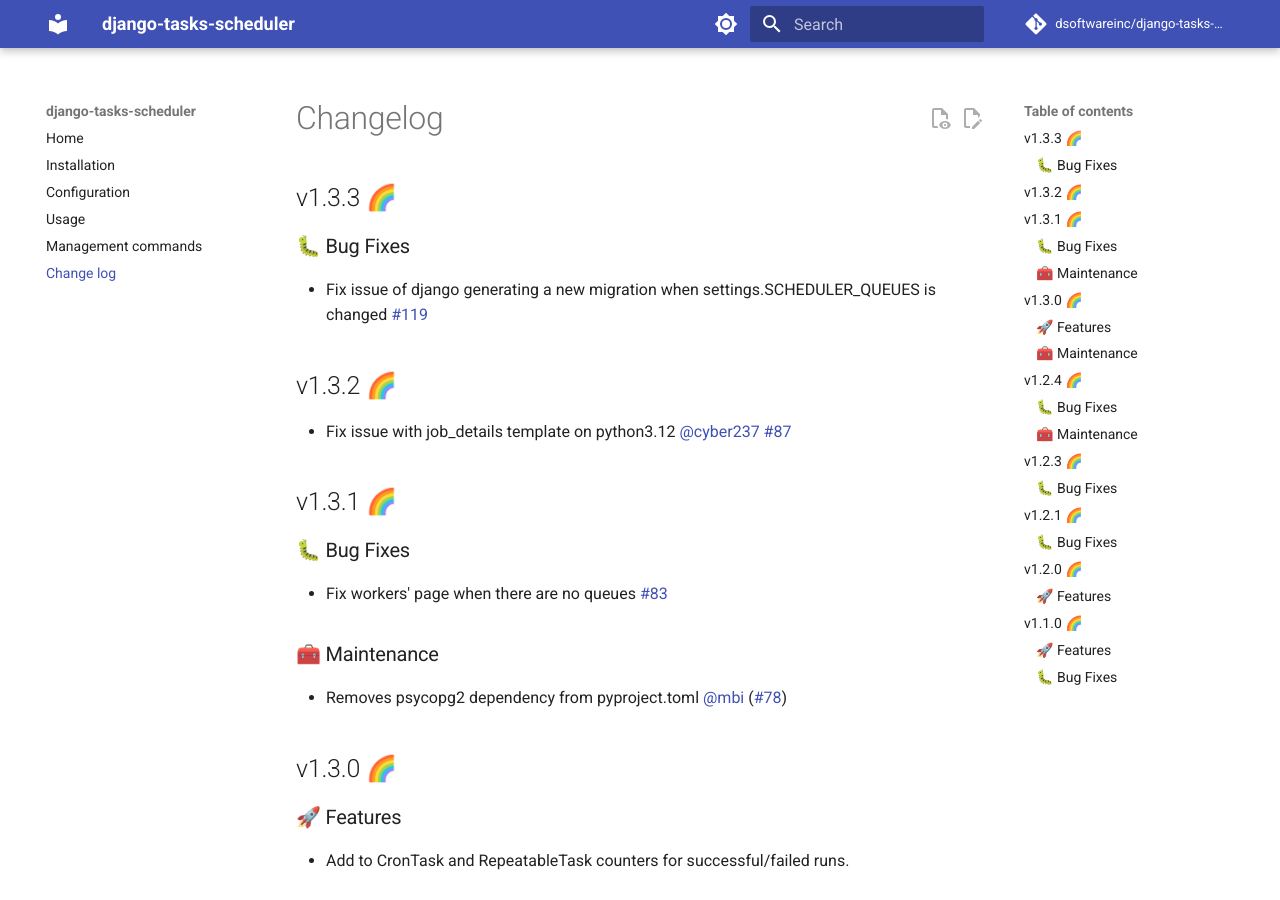
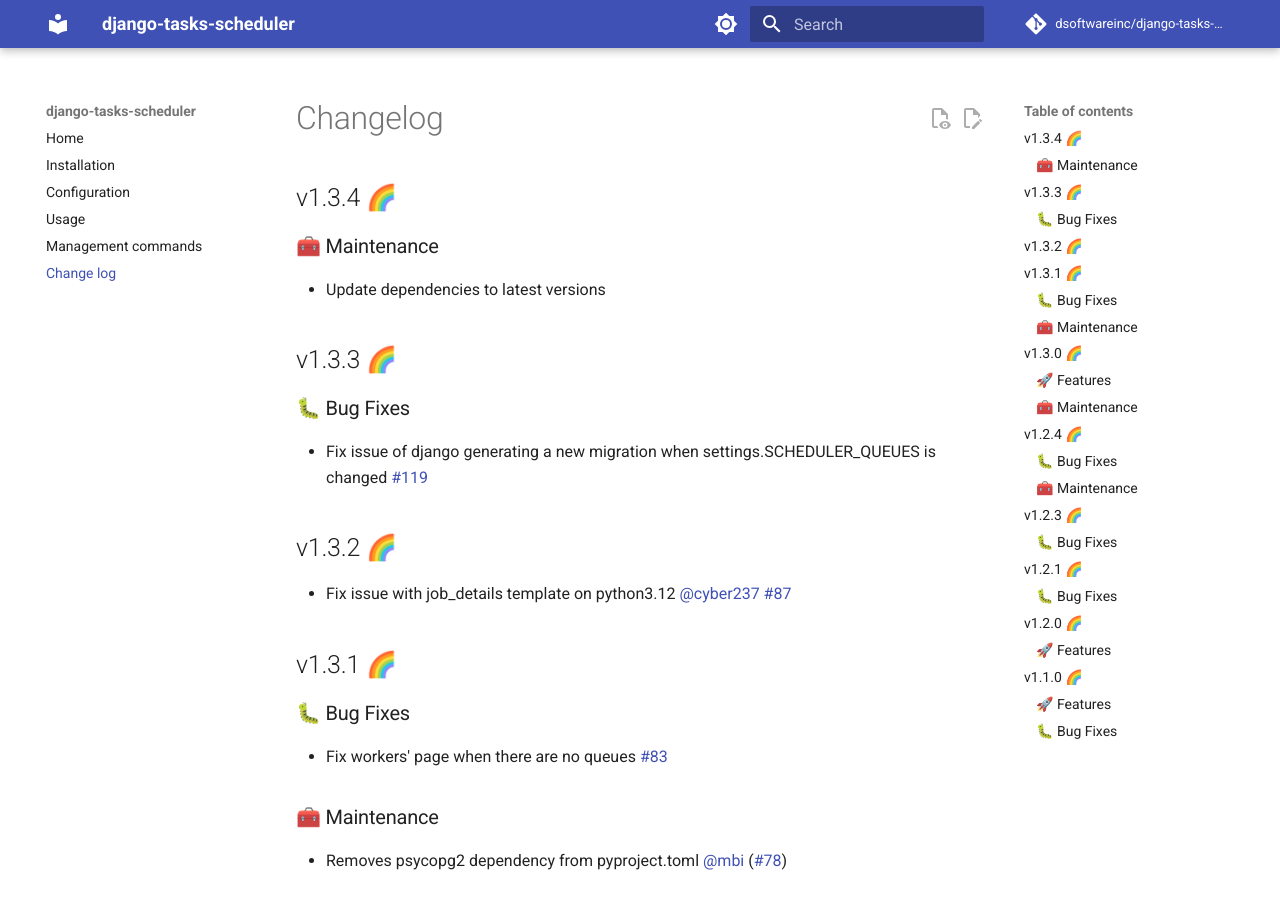
Before and after one commit to django-commons/django-tasks-scheduler, an MkDocs documentation site: the page built from docs/changelog.md, in a window 1280 px wide and 900 px high. Built offline with MkDocs 1.6.1 and Material for MkDocs 9.7.7, drawn with Linux system fonts in a browser that asks for light colours; comment, search, counter and statistics services are not loaded.

Commit message:
chore:update version

```diff
--- a/docs/changelog.md
+++ b/docs/changelog.md
@@ -1,4 +1,10 @@
 # Changelog
+
+## v1.3.4 🌈
+
+### 🧰 Maintenance
+
+- Update dependencies to latest versions
 
 ## v1.3.3 🌈
 
--- a/pyproject.toml
+++ b/pyproject.toml
@@ -7,7 +7,7 @@
 packages = [
     { include = "scheduler" },
 ]
-version = "1.3.3"
+version = "1.3.4"
 description = "An async job scheduler for django using redis"
 readme = "README.md"
 keywords = ["redis", "django", "background-jobs", "job-queue", "task-queue", "redis-queue", "scheduled-jobs"]
```
